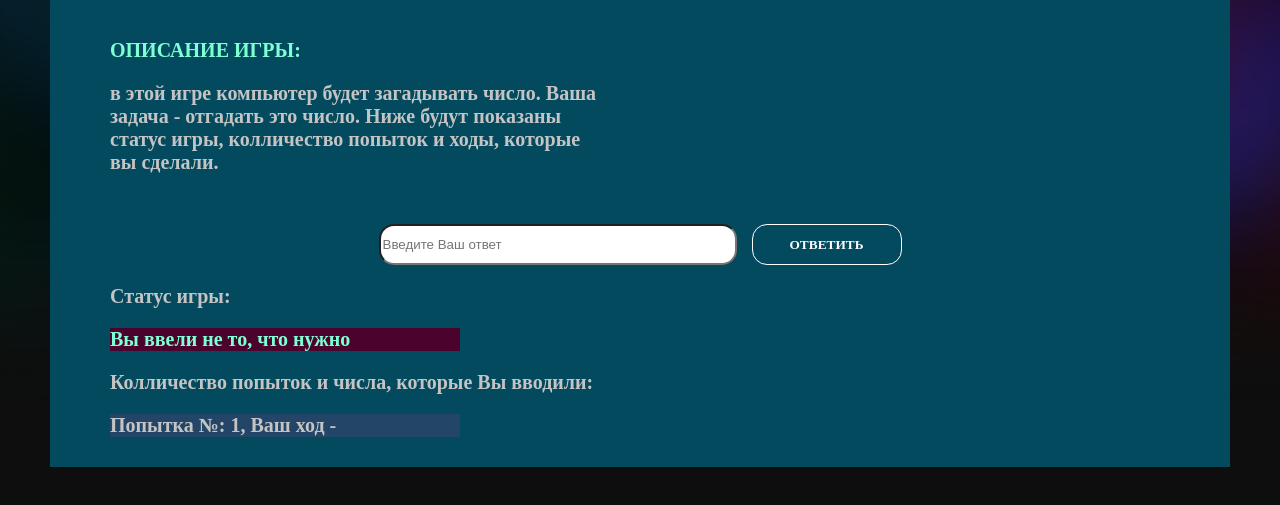
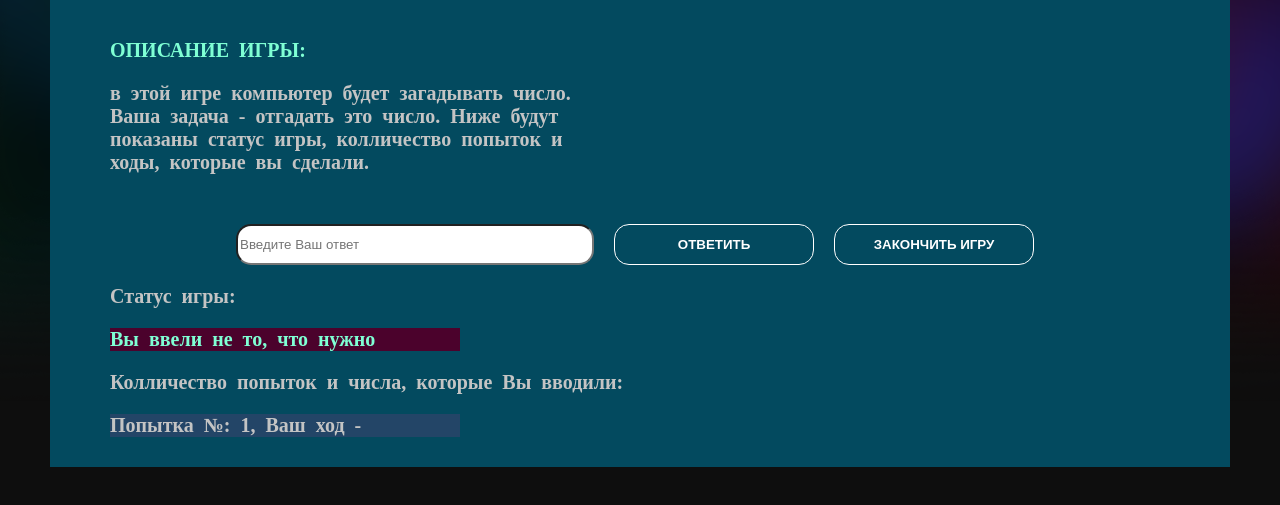
Before and after one commit to viktoriag373/java_script_hw, a plain HTML site: page hwGame/index.html in a window 1280 px wide. Both pictures are taken after a click on the input "Ответить". Shown: the part 205-710 px from the top of the page. Drawn offline with Linux system fonts and the light colour scheme.

Commit message:
1. Переделала UI. 2. Доработала игровую логику.

```diff
--- a/hwGame/index.html
+++ b/hwGame/index.html
@@ -17,14 +17,15 @@
         </p>
         <div class="wrap_input">
             <input type="text" class="answer outline" placeholder="Введите Ваш ответ">
-            <input type="submit" class="button outline" value="Ответить">
+            <input type="submit" class="button outline button_answer" value="Ответить">
+            <input type="submit" class="button outline button_start_stop" value="Закончить игру">
         </div>
 
         <div class="wrap">
             <p>Статус игры:</p>
             <div class="status"></div>
             <p>Колличество попыток и числа, которые Вы вводили:</p>
-            <div class="log size">
+            <div class="log">
             </div>
 
         </div>
--- a/hwGame/script.js
+++ b/hwGame/script.js
@@ -1,25 +1,76 @@
 window.onload = function() {
     var inputAnswer = document.querySelector('.answer');
-    var button = document.querySelector('.button');
+    var buttonAnswer = document.querySelector('.button_answer');
+    var buttonStartStop = document.querySelector('.button_start_stop');
     var textStatus = document.querySelector('.status');
     var log = document.querySelector('.log');
+    var randomNumber;
     var count = 0;
+
+
+
+    function setInputEnabled(enabled) {
+        //inputAnswer.style.display = enabled ? '' : 'none';
+        //buttonAnswer.style.display = enabled ? '' : 'none';
+
+        if (enabled) {
+            inputAnswer.style.display = '';
+            buttonAnswer.style.display = '';
+        } else {
+            inputAnswer.style.display = 'none';
+            buttonAnswer.style.display = 'none';
+        }
+
+
+        // inputAnswer.disabled = !enabled;
+        // buttonAnswer.disabled = !enabled;
+    }
 
     function random(min, max) {
         return Math.round(min + Math.random() * (max - min));
     }
-    var randomNumber = random(1, 5);
-    console.log(randomNumber);
 
+    function starNewGame() {
+        log.innerText = '';
+        count = 0;
+        randomNumber = random(1, 5);
+        console.log(randomNumber);
 
-    //addEventListener(type, func)
-    button.addEventListener('click', function() {
+        textStatus.style.backgroundColor = '#198543';
+        textStatus.innerText = 'Компьютер загадал число';
+        setInputEnabled(true);
+
+        inputAnswer.onkeypress = function(event) {   //передается событие
+            if (event.code === 'Enter') {
+                checkGame();
+            }
+        }
+
+        buttonAnswer.onclick = checkGame;
+
+        buttonStartStop.value = 'Закончить игру'
+        buttonStartStop.onclick = function() {
+            textStatus.innerText = 'Конец игры((\n Компьютер загадал число ' + randomNumber;
+            textStatus.style.backgroundColor = '#000';
+            endGame();
+        }
+    }
+
+    function endGame() {
+        setInputEnabled(false);
+        buttonStartStop.value = 'Новая игра'
+        buttonStartStop.onclick = starNewGame;
+    }
+
+    function checkGame() {
         var inputValue = inputAnswer.value;
         inputAnswer.value = '';
         count++;
         if (inputValue == randomNumber) {
             textStatus.innerText = ' Поздравляем! Вы угадали число!';
             textStatus.style.backgroundColor = '#024b08';
+            endGame();
+
         } else if(inputValue == 0 || isNaN(inputValue)) {
             textStatus.innerText = 'Вы ввели не то, что нужно';
             textStatus.style.backgroundColor = '#4b022c';
@@ -35,8 +86,11 @@ window.onload = function() {
         var logItem = document.createElement('p');
         logItem.innerText = 'Попытка №: ' + count + ', Ваш ход - ' + inputValue;
         log.appendChild(logItem);
+    }
 
 
 
-    });
+
+
+    starNewGame();
 };
--- a/hwGame/style.css
+++ b/hwGame/style.css
@@ -6,6 +6,7 @@ body {
     background: url(img/bg-body.png) no-repeat 50% 0 #0e0e0e;
     font-size: 20px;
     box-sizing: border-box;
+    word-spacing: 5px;
 }
 
 #game {
@@ -38,11 +39,6 @@ h2 {
     text-align: center;
 }
 
-.size {
-    width: 350px;
-    height: auto;
-}
-
 .answer {
     height: 35px;
     width: 350px;
@@ -51,7 +47,7 @@ h2 {
 }
 
 .button{
-    font-family: "Lifehack";
+   /* font-family: "Lifehack";*/
     font-weight: bold;
     background: bottom;
     color: #fff;
@@ -61,8 +57,8 @@ h2 {
     border-radius: 15px;
     text-transform: uppercase;
     font-weight: bold;
-    width: 150px;
-    margin: 0 auto;
+    width: 200px;
+    margin-right: 10px;
 }
 
 .outline {
@@ -78,8 +74,11 @@ h2 {
 }
 
 .log {
+    width: 350px;
+    height: auto;
     background: #234567;
     color: aqua;
+
 }
 
 .input {
```
